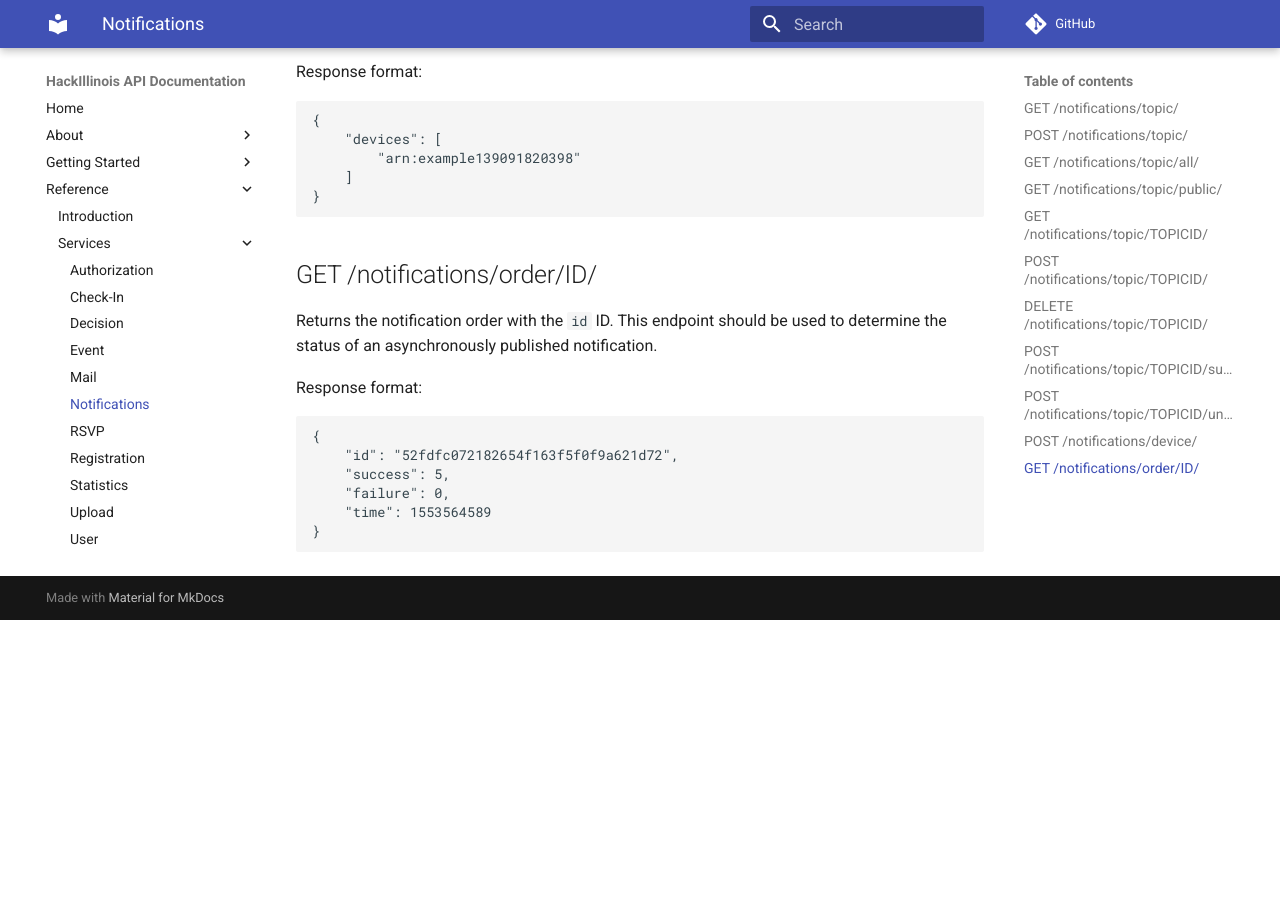
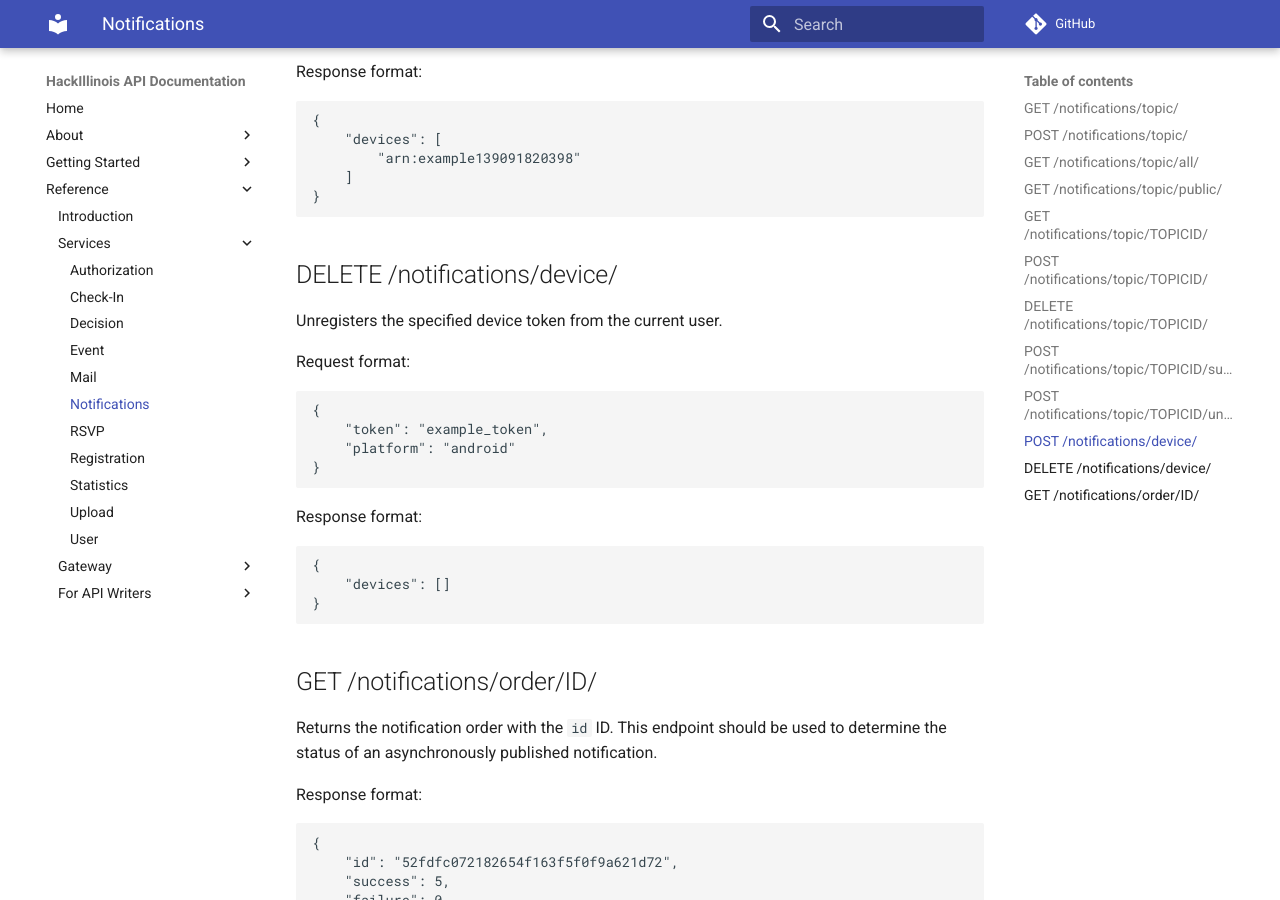
Before and after one commit to HackIllinois/api, an MkDocs documentation site: the page built from documentation/docs/reference/services/Notifications.md, in a window 1280 px wide and 900 px high, scrolled down 3868 px. Built offline with MkDocs 1.6.1 and Material for MkDocs 9.7.7, drawn with Linux system fonts in a browser that asks for light colours; comment, search, counter and statistics services are not loaded; before the commit the page ends 4488 px from its top, so only the background shows below that.

Commit message:
feat/unregister-device: added documentation for unregister device

````diff
--- a/documentation/docs/reference/services/Notifications.md
+++ b/documentation/docs/reference/services/Notifications.md
@@ -194,6 +194,26 @@
 }
 ```
 
+DELETE /notifications/device/
+---------------------------
+
+Unregisters the specified device token from the current user.
+
+Request format:
+```
+{
+	"token": "example_token",
+	"platform": "android"
+}
+```
+
+Response format:
+```
+{
+	"devices": []
+}
+```
+
 GET /notifications/order/ID/
 ----------------------------
 
````
